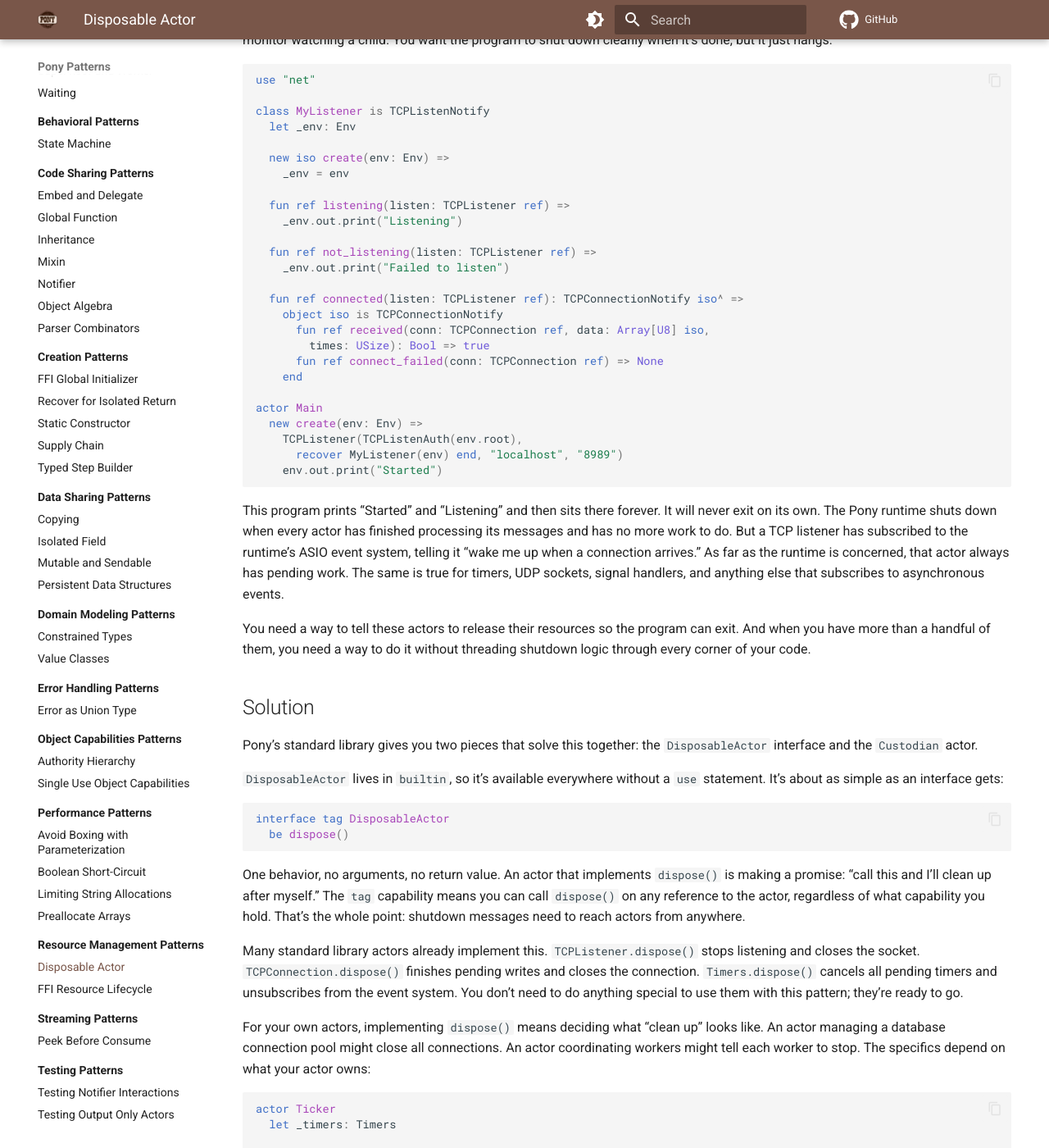
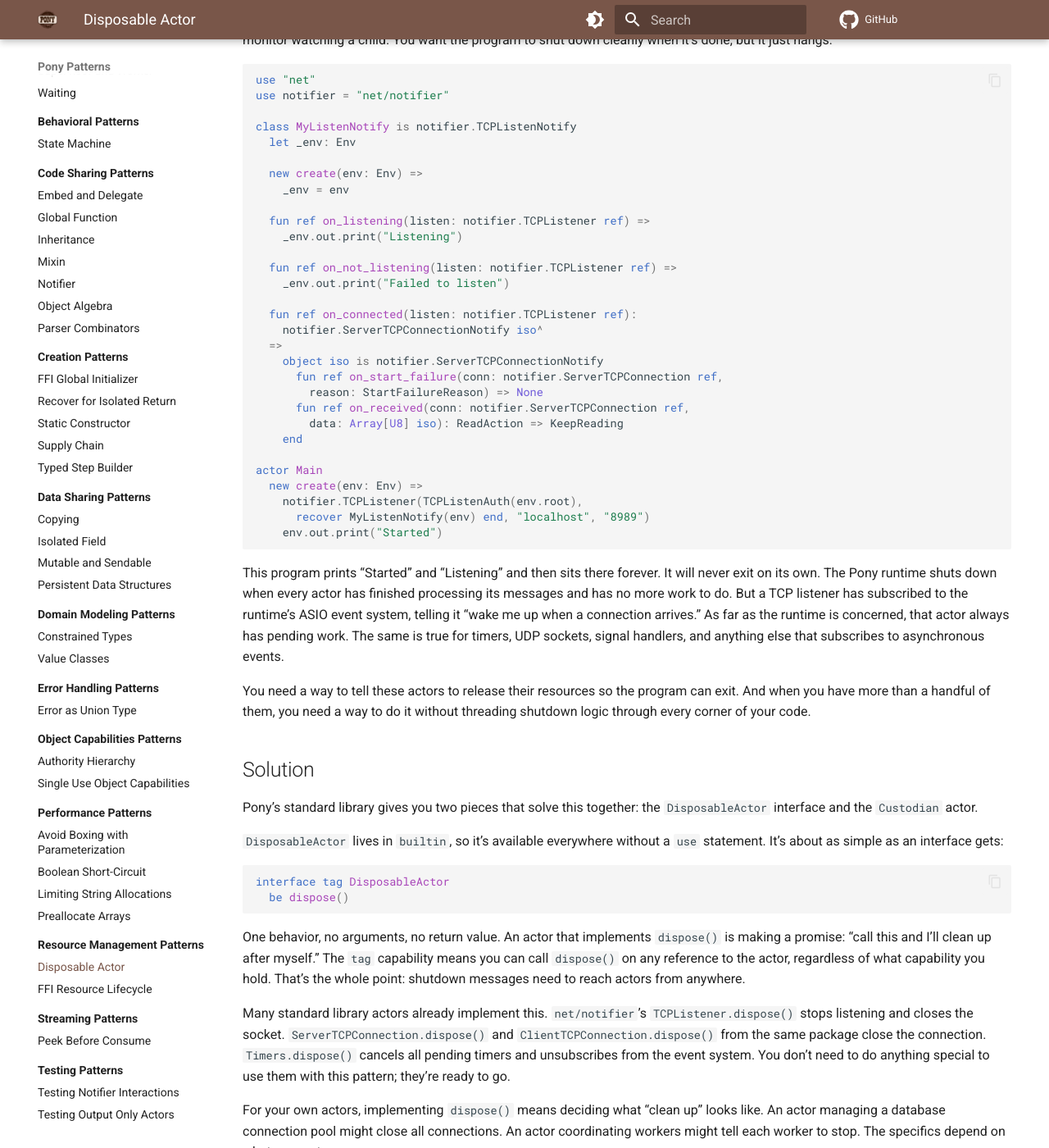
Before and after one commit to ponylang/pony-patterns, an MkDocs documentation site: the page built from docs/resource-management/disposable-actor.md, in a window 1280 px wide and 1400 px high, scrolled down 220 px. Shown: the whole window at 82% size. Built offline with MkDocs 1.6.1 and Material for MkDocs 9.7.7, drawn with Linux system fonts in a browser that asks for light colours; comment, search, counter and statistics services are not loaded; some of the changed text lies outside the part shown.

Commit message:
Update net API references for lori-based stdlib net (#138)
The old callback-based net API (TCPListenNotify, TCPConnectionNotify,
TCPConnection) is being replaced with an actor-delegation model in
ponyc#6016. Six pattern docs referenced the old API or lori directly:

- disposable-actor: code examples rewritten to use net/notifier's
  TCPListener, TCPListenNotify, and ServerTCPConnectionNotify
- notifier-interactions: UDPNotify/TCPNotify → UDPSocketNotify/
  TCPListenNotify
- embed-and-delegate: lori reference → stdlib net, line count updated
- batch-and-yield: TCPConnection.received → on_received returning
  ReadAction
- error-as-union-type: lori's SendError → stdlib's SendToFailure
- authority-hierarchy: lori reference → stdlib net's TCPServerAuth

````diff
--- a/docs/resource-management/disposable-actor.md
+++ b/docs/resource-management/disposable-actor.md
@@ -11,30 +11,34 @@ Your Pony program has actors that hold resources: a TCP listener waiting for con
 
 ```pony
 use "net"
+use notifier = "net/notifier"
 
-class MyListener is TCPListenNotify
+class MyListenNotify is notifier.TCPListenNotify
   let _env: Env
 
-  new iso create(env: Env) =>
+  new create(env: Env) =>
     _env = env
 
-  fun ref listening(listen: TCPListener ref) =>
+  fun ref on_listening(listen: notifier.TCPListener ref) =>
     _env.out.print("Listening")
 
-  fun ref not_listening(listen: TCPListener ref) =>
+  fun ref on_not_listening(listen: notifier.TCPListener ref) =>
     _env.out.print("Failed to listen")
 
-  fun ref connected(listen: TCPListener ref): TCPConnectionNotify iso^ =>
-    object iso is TCPConnectionNotify
-      fun ref received(conn: TCPConnection ref, data: Array[U8] iso,
-        times: USize): Bool => true
-      fun ref connect_failed(conn: TCPConnection ref) => None
+  fun ref on_connected(listen: notifier.TCPListener ref):
+    notifier.ServerTCPConnectionNotify iso^
+  =>
+    object iso is notifier.ServerTCPConnectionNotify
+      fun ref on_start_failure(conn: notifier.ServerTCPConnection ref,
+        reason: StartFailureReason) => None
+      fun ref on_received(conn: notifier.ServerTCPConnection ref,
+        data: Array[U8] iso): ReadAction => KeepReading
     end
 
 actor Main
   new create(env: Env) =>
-    TCPListener(TCPListenAuth(env.root),
-      recover MyListener(env) end, "localhost", "8989")
+    notifier.TCPListener(TCPListenAuth(env.root),
+      recover MyListenNotify(env) end, "localhost", "8989")
     env.out.print("Started")
 ```
 
@@ -55,7 +59,7 @@ interface tag DisposableActor
 
 One behavior, no arguments, no return value. An actor that implements `dispose()` is making a promise: "call this and I'll clean up after myself." The `tag` capability means you can call `dispose()` on any reference to the actor, regardless of what capability you hold. That's the whole point: shutdown messages need to reach actors from anywhere.
 
-Many standard library actors already implement this. `TCPListener.dispose()` stops listening and closes the socket. `TCPConnection.dispose()` finishes pending writes and closes the connection. `Timers.dispose()` cancels all pending timers and unsubscribes from the event system. You don't need to do anything special to use them with this pattern; they're ready to go.
+Many standard library actors already implement this. `net/notifier`'s `TCPListener.dispose()` stops listening and closes the socket. `ServerTCPConnection.dispose()` and `ClientTCPConnection.dispose()` from the same package close the connection. `Timers.dispose()` cancels all pending timers and unsubscribes from the event system. You don't need to do anything special to use them with this pattern; they're ready to go.
 
 For your own actors, implementing `dispose()` means deciding what "clean up" looks like. An actor managing a database connection pool might close all connections. An actor coordinating workers might tell each worker to stop. The specifics depend on what your actor owns:
 
@@ -85,12 +89,13 @@ Now, you could call `dispose()` on each actor yourself. With two or three actors
 
 ```pony
 use "bureaucracy"
+use notifier = "net/notifier"
 
 actor Main
   new create(env: Env) =>
     let custodian = Custodian
 
-    let listener = TCPListener(...)
+    let listener = notifier.TCPListener(...)
     let ticker = Ticker(env)
 
     custodian(listener)
@@ -107,26 +112,30 @@ In practice, "shutdown time" is usually a signal. Here's a complete program that
 ```pony
 use "bureaucracy"
 use "net"
+use notifier = "net/notifier"
 use "signals"
 use "time"
 
-class MyListener is TCPListenNotify
+class MyListenNotify is notifier.TCPListenNotify
   let _env: Env
 
-  new iso create(env: Env) =>
+  new create(env: Env) =>
     _env = env
 
-  fun ref listening(listen: TCPListener ref) =>
+  fun ref on_listening(listen: notifier.TCPListener ref) =>
     _env.out.print("Listening on 8989")
 
-  fun ref not_listening(listen: TCPListener ref) =>
+  fun ref on_not_listening(listen: notifier.TCPListener ref) =>
     _env.out.print("Failed to listen")
 
-  fun ref connected(listen: TCPListener ref): TCPConnectionNotify iso^ =>
-    object iso is TCPConnectionNotify
-      fun ref received(conn: TCPConnection ref, data: Array[U8] iso,
-        times: USize): Bool => true
-      fun ref connect_failed(conn: TCPConnection ref) => None
+  fun ref on_connected(listen: notifier.TCPListener ref):
+    notifier.ServerTCPConnectionNotify iso^
+  =>
+    object iso is notifier.ServerTCPConnectionNotify
+      fun ref on_start_failure(conn: notifier.ServerTCPConnection ref,
+        reason: StartFailureReason) => None
+      fun ref on_received(conn: notifier.ServerTCPConnection ref,
+        data: Array[U8] iso): ReadAction => KeepReading
     end
 
 class TermHandler is SignalNotify
@@ -159,8 +168,8 @@ actor Main
   new create(env: Env) =>
     let custodian = Custodian
 
-    let listener = TCPListener(TCPListenAuth(env.root),
-      recover MyListener(env) end, "localhost", "8989")
+    let listener = notifier.TCPListener(TCPListenAuth(env.root),
+      recover MyListenNotify(env) end, "localhost", "8989")
     let ticker = Ticker(env)
 
     custodian(listener)
@@ -175,7 +184,7 @@ When the process receives SIGTERM, `TermHandler.apply` fires, which disposes the
 
 ## Discussion
 
-Pony uses structural typing, so actors don't need to explicitly declare `is DisposableActor`. If an actor has a `dispose()` behavior, it satisfies the interface automatically. That's why `TCPListener`, `TCPConnection`, `Timers`, and `ProcessMonitor` all work with `Custodian` even though none of them mention `DisposableActor` in their type declarations. You just pass them in and it works.
+Pony uses structural typing, so actors don't need to explicitly declare `is DisposableActor`. If an actor has a `dispose()` behavior, it satisfies the interface automatically. That's why `net/notifier`'s `TCPListener` and `ServerTCPConnection`, along with `Timers` and `ProcessMonitor`, all work with `Custodian` even though none of them mention `DisposableActor` in their type declarations. You just pass them in and it works.
 
 `Custodian` itself implements `dispose()`, which means it's a `DisposableActor` too. You can nest custodians. A subsystem might have its own custodian managing its internal actors, and you register that custodian with a top-level one. Disposing the top-level custodian cascades through the tree. This is useful for larger programs where different subsystems have independent lifecycles but you still want a single kill switch at the top.
 
````
Also changed, not shown: docs/async/batch-and-yield.md (+1 -1 lines), docs/code-sharing/embed-and-delegate.md (+1 -1 lines), docs/error-handling/error-as-union-type.md (+1 -1 lines), docs/object-capabilities/authority-hierarchy.md (+1 -1 lines), docs/testing/notifier-interactions.md (+1 -1 lines).
